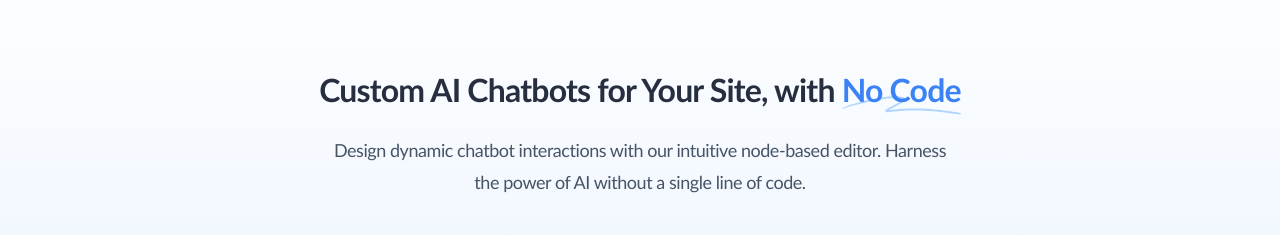
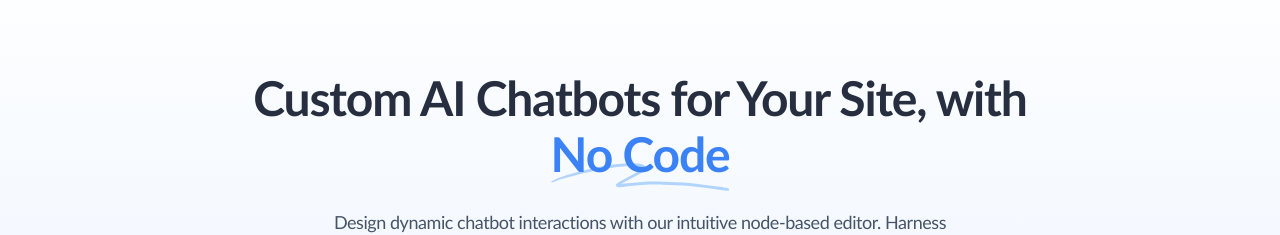
Before and after one commit to Promptsandbox-io/landing, a Next.js app: page / in a window 1280 px wide. Shown: the part 186-421 px from the top of the page. Built offline with nearby package versions, Linux system fonts and the light colour scheme.

Commit message:
text sizing

```diff
--- a/src/components/Hero.jsx
+++ b/src/components/Hero.jsx
@@ -7,7 +7,7 @@ import screenshotChat from '@/images/screenshots/chat.png'
 export function Hero() {
   return (
     <div className="'mx-auto bg-gradient-to-b from-white to-blue-50 px-4 pb-8 pt-20 text-center sm:px-6 lg:px-8 lg:pt-32">
-      <h1 className="font-display mx-auto text-5xl font-semibold tracking-tight text-slate-900/90 md:w-2/3 md:max-w-4xl md:text-3xl">
+      <h1 className="font-display mx-auto text-5xl font-semibold tracking-tight text-slate-900/90 md:w-2/3 md:max-w-4xl md:text-3xl lg:text-5xl">
         {/* Build AI assistants with{" "} */}
         Custom AI Chatbots for Your Site, with{' '}
         <span className="relative whitespace-nowrap text-blue-500">
```
